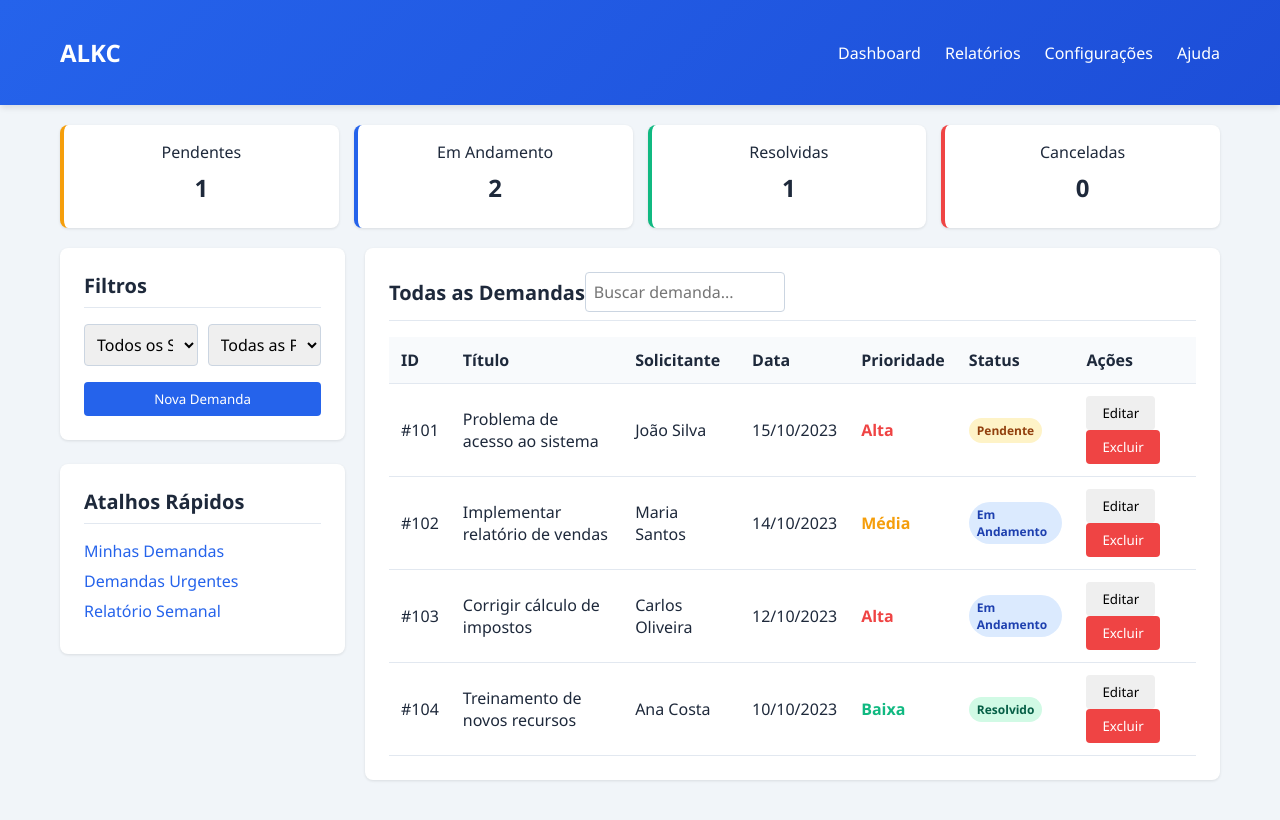
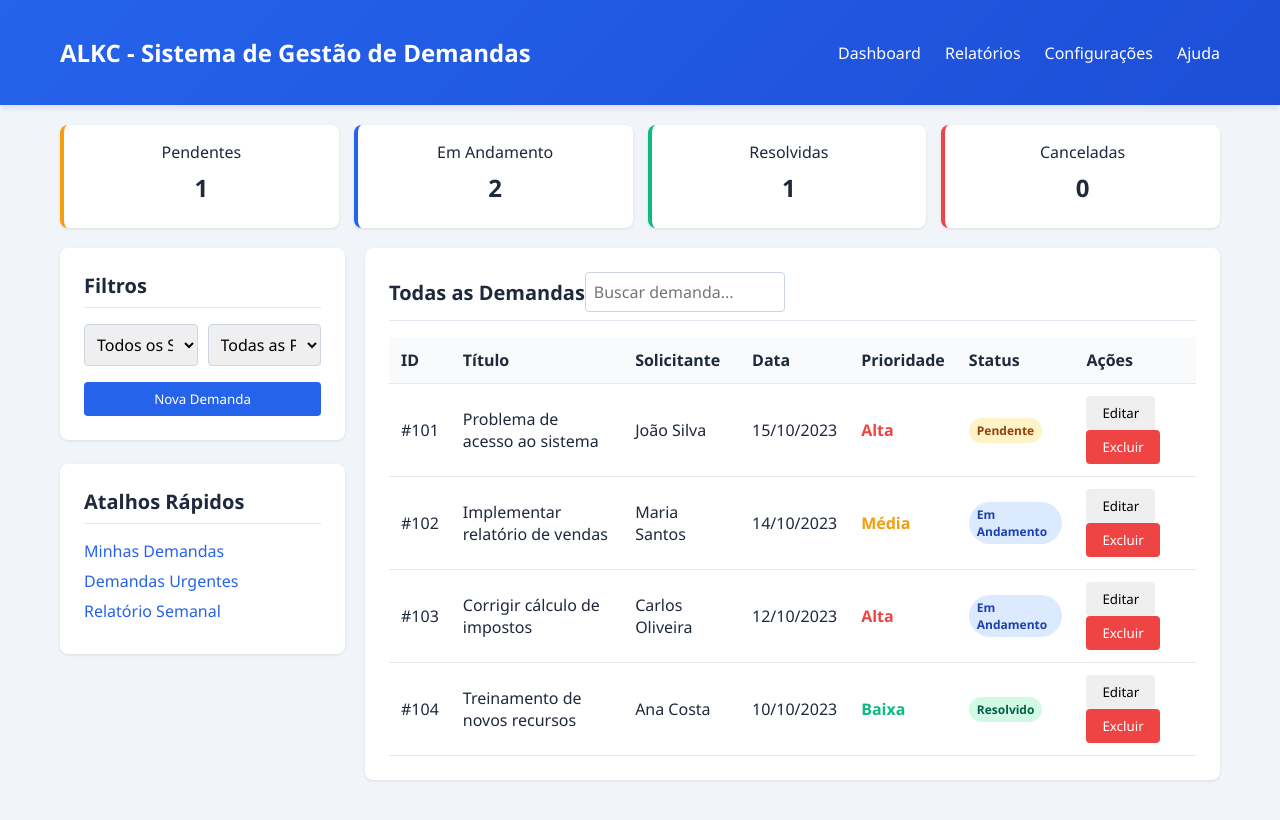
Before and after one commit to ikauanee/luc.html, a plain HTML site: page index.html in a window 1280 px wide. Drawn offline with Linux system fonts and the light colour scheme.

Commit message:
Update index.html

```diff
--- a/index.html
+++ b/index.html
@@ -306,7 +306,7 @@
     <header>
         <div class="container">
             <div class="header-content">
-                <div class="logo">ALKC</div>
+                <div class="logo">ALKC - Sistema de Gestão de Demandas</div>
                 <nav>
                     <ul>
                         <li><a href="#" class="active">Dashboard</a></li>
```
